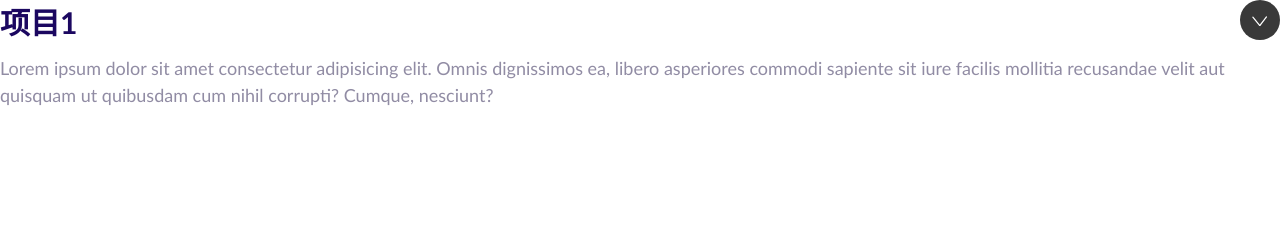
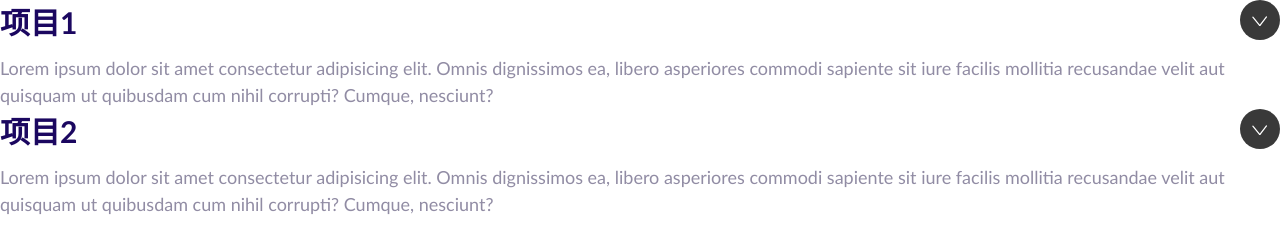
Before and after one commit to jidonghao/moshify, a plain HTML site: page index.html in a window 1280 px wide. Drawn offline with Linux system fonts and the light colour scheme.

Commit message:
折叠组件

```diff
--- a/css/style.less
+++ b/css/style.less
@@ -521,26 +521,52 @@ a {
 
 @media screen and (min-width: 768px) {
   .callout {
-    .grid--1x2{
-        grid-template-columns: 1fr auto;
+    .grid--1x2 {
+      grid-template-columns: 1fr auto;
     }
     .callout__content {
       text-align: left;
     }
-    .btn{
-        justify-self: start;
-        margin: 0 2rem;
+    .btn {
+      justify-self: start;
+      margin: 0 2rem;
     }
   }
 }
 
-
-// collapsible
-.collapsible__header{
+// collapsiable
+.collapsiable {
+  .collapsiable__header {
     display: flex;
     justify-content: space-between;
-    .collapsiable__heading{
-        margin-top: 0;
-        font-size: 3rem;
+    .icon{
+        cursor: pointer;
     }
+    .collapsiable__heading {
+      margin-top: 0;
+      font-size: 3rem;
+    }
+    .collapsiable__chevron {
+      transition: all 0.3s;
+
+      transform: rotate(-90deg);
+    }
+  }
+  .collapsiable__content {
+    max-height: 0;
+    overflow: hidden;
+    opacity: 0;
+    transition: all 0.3s;
+  }
 }
+
+.collapsiable--expanded {
+    .collapsiable__header .collapsiable__chevron {
+    transform: rotate(0);
+  }
+  .collapsiable__content {
+    max-height: 100vh;
+    opacity: 1;
+
+  }
+}
--- a/index.html
+++ b/index.html
@@ -11,17 +11,33 @@
 </head>
 
 <body>
-   <div class="collapsible">
-    <header class="collapsible__header">
-        <h2 class="collapsiable__heading">项目1</h2>
-            <svg class="icon icon--white">
+    <div class="collapsiable collapsiable--expanded">
+        <header class="collapsiable__header">
+            <h2 class="collapsiable__heading">项目1</h2>
+            <svg class="icon icon--white collapsiable__chevron">
                 <use xlink:href="images/sprite.svg#chevron"></use>
             </svg>
-    </header>
-    <div class="collapsible__content">
-        Lorem ipsum dolor sit amet consectetur adipisicing elit. Omnis dignissimos ea, libero asperiores commodi sapiente sit iure facilis mollitia recusandae velit aut quisquam ut quibusdam cum nihil corrupti? Cumque, nesciunt?
+        </header>
+        <div class="collapsiable__content">
+            Lorem ipsum dolor sit amet consectetur adipisicing elit. Omnis dignissimos ea, libero asperiores commodi
+            sapiente sit iure facilis mollitia recusandae velit aut quisquam ut quibusdam cum nihil corrupti? Cumque,
+            nesciunt?
+        </div>
     </div>
-   </div>
+    <div class="collapsiable collapsiable--expanded">
+        <header class="collapsiable__header">
+            <h2 class="collapsiable__heading">项目2</h2>
+            <svg class="icon icon--white collapsiable__chevron">
+                <use xlink:href="images/sprite.svg#chevron"></use>
+            </svg>
+        </header>
+        <div class="collapsiable__content">
+            Lorem ipsum dolor sit amet consectetur adipisicing elit. Omnis dignissimos ea, libero asperiores commodi
+            sapiente sit iure facilis mollitia recusandae velit aut quisquam ut quibusdam cum nihil corrupti? Cumque,
+            nesciunt?
+        </div>
+    </div>
+    <script src="js/main.js"></script>
 </body>
 
 </html>
--- /dev/null
+++ b/js/main.js
@@ -0,0 +1,6 @@
+const collapsiables = document.querySelectorAll(".collapsiable .collapsiable__header")
+collapsiables.forEach(item => {
+    item.onclick=function(){
+        this.parentNode.classList.toggle("collapsiable--expanded")
+    }
+});
```
Also changed, not shown: css/style.css.
